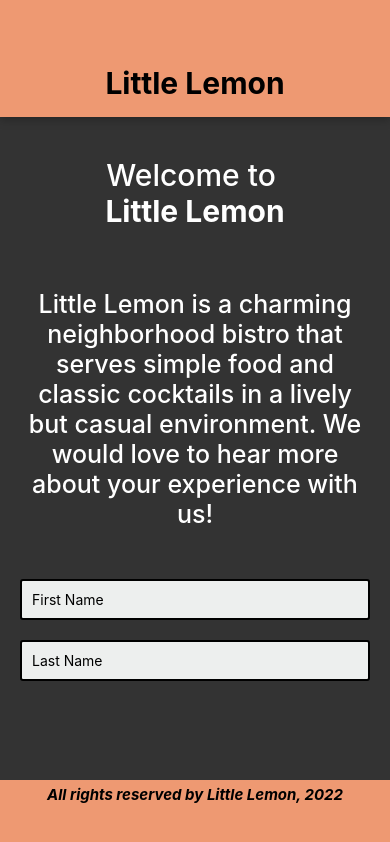
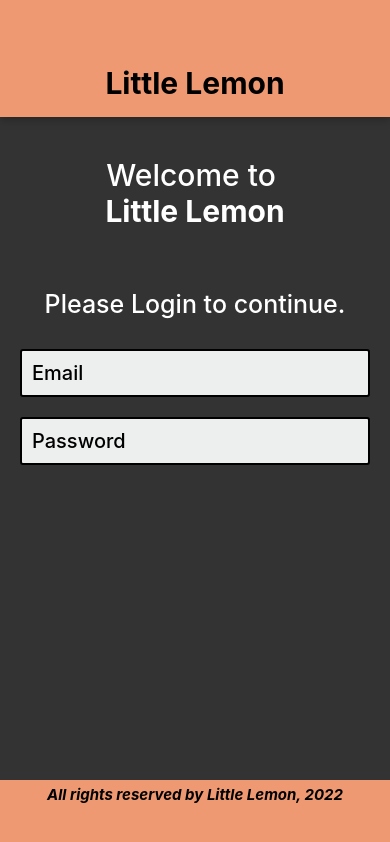
Before and after one commit to Khun2901/react-native-online-course, a React Native app: screen / in a window 390 px wide. Built offline with nearby package versions, Linux system fonts and the light colour scheme.

Commit message:
week2.4 textInput props

```diff
--- a/components/WelcomeScreen.js
+++ b/components/WelcomeScreen.js
@@ -1,5 +1,5 @@
 import * as React from 'react'
-import { KeyboardAvoidingView, Platform, ScrollView, StyleSheet, Text, TextInput, View } from 'react-native'
+import { Alert, KeyboardAvoidingView, Platform, ScrollView, StyleSheet, Text, TextInput, View } from 'react-native'
 
 const styles = StyleSheet.create({
     container: {
@@ -19,7 +19,7 @@ const styles = StyleSheet.create({
         color: 'white',
         textAlign: 'center',
         margin: 20,
-        marginBottom: 40
+        marginBottom: 20
     },
     textInput: {
         backgroundColor: '#EDEFEE',
@@ -30,13 +30,15 @@ const styles = StyleSheet.create({
         borderColor: 'black',
         borderWidth: 2,
         borderRadius: 3,
+        fontWeight: '500',
+        fontSize: 20,
     }
 })
 
 export default function WelcomeScreen() {
 
-    const [firstName, onChangeFirstName] = React.useState('')
-    const [lastName, onChangeLastName] = React.useState('')
+    const [email, onChangeEmail] = React.useState('')
+    const [password, onChangePassword] = React.useState('')
 
     return (
         <KeyboardAvoidingView
@@ -51,20 +53,27 @@ export default function WelcomeScreen() {
                 <Text style={styles.headerText}>
                     Welcome to {'\n'}<Text style={{fontWeight: 700}}>Little Lemon</Text>
                 </Text>
-                <Text style={styles.innerText}>Little Lemon is a charming neighborhood bistro that serves simple food and classic cocktails in a lively but casual environment. We would love to hear more about your experience with us!
-                </Text>
+                {/* <Text style={styles.innerText}>Little Lemon is a charming neighborhood bistro that serves simple food and classic cocktails in a lively but casual environment. We would love to hear more about your experience with us!
+                </Text> */}
+                <Text style={styles.innerText}>Please Login to continue.</Text>
                 <TextInput
                     style={styles.textInput}
-                    value={firstName}
-                    onChangeText={onChangeFirstName}
-                    placeholder={'First Name'}
+                    value={email}
+                    onChangeText={onChangeEmail}
+                    placeholder={'Email'}
+                    keyboardType= 'email-address'
+                    clearButtonMode= 'always'
+                    onFocus={() => Alert.alert('The email is now on focus.')}
                 />
                 <TextInput
                     style={styles.textInput}
-                    value={lastName}
-                    onChangeText={onChangeLastName}
-                    placeholder={'Last Name'}
+                    value={password}
+                    onChangeText={onChangePassword}
+                    placeholder={'Password'}
+                    secureTextEntry={true}
                 />
+                {/* <Text style={styles.innerText}>Little Lemon is a charming neighborhood bistro that serves simple food and classic cocktails in a lively but casual environment. We would love to hear more about your experience with us!
+                </Text> */}
             </ScrollView>
         </KeyboardAvoidingView>
     )
```
